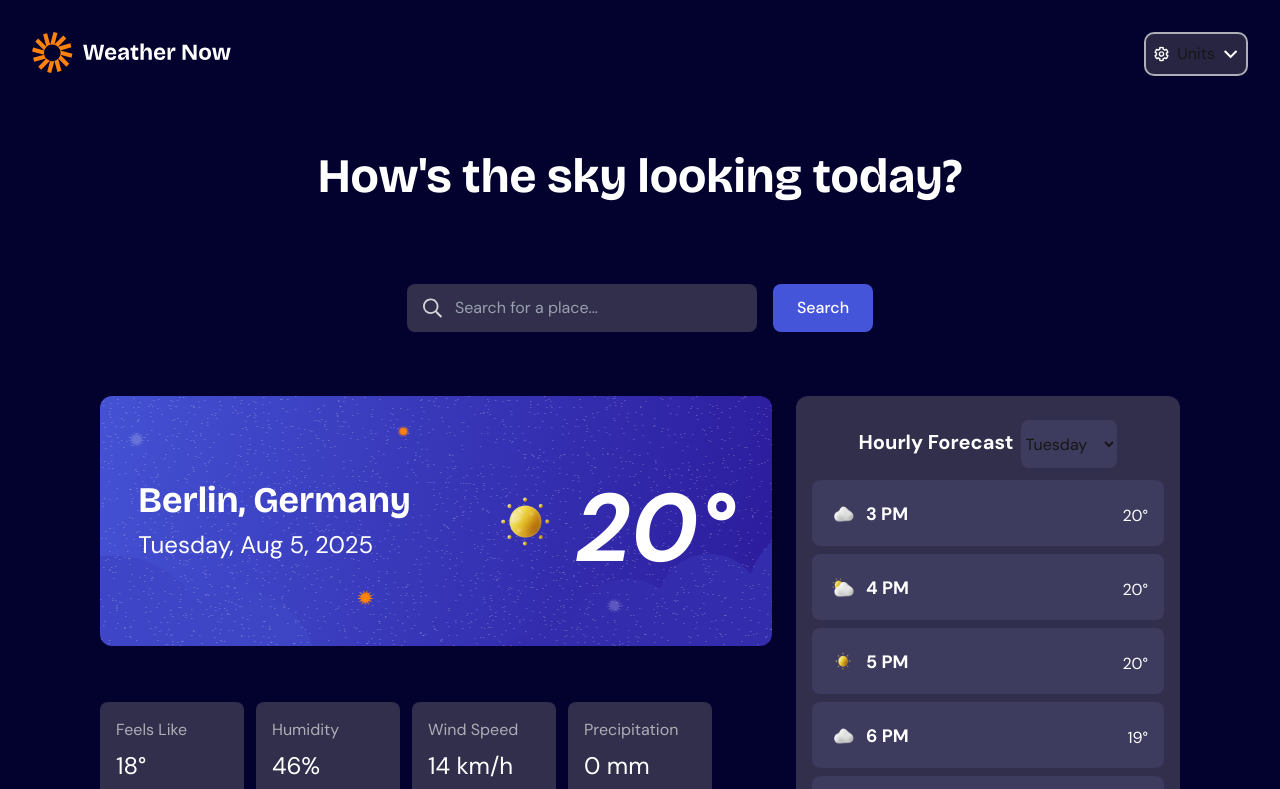
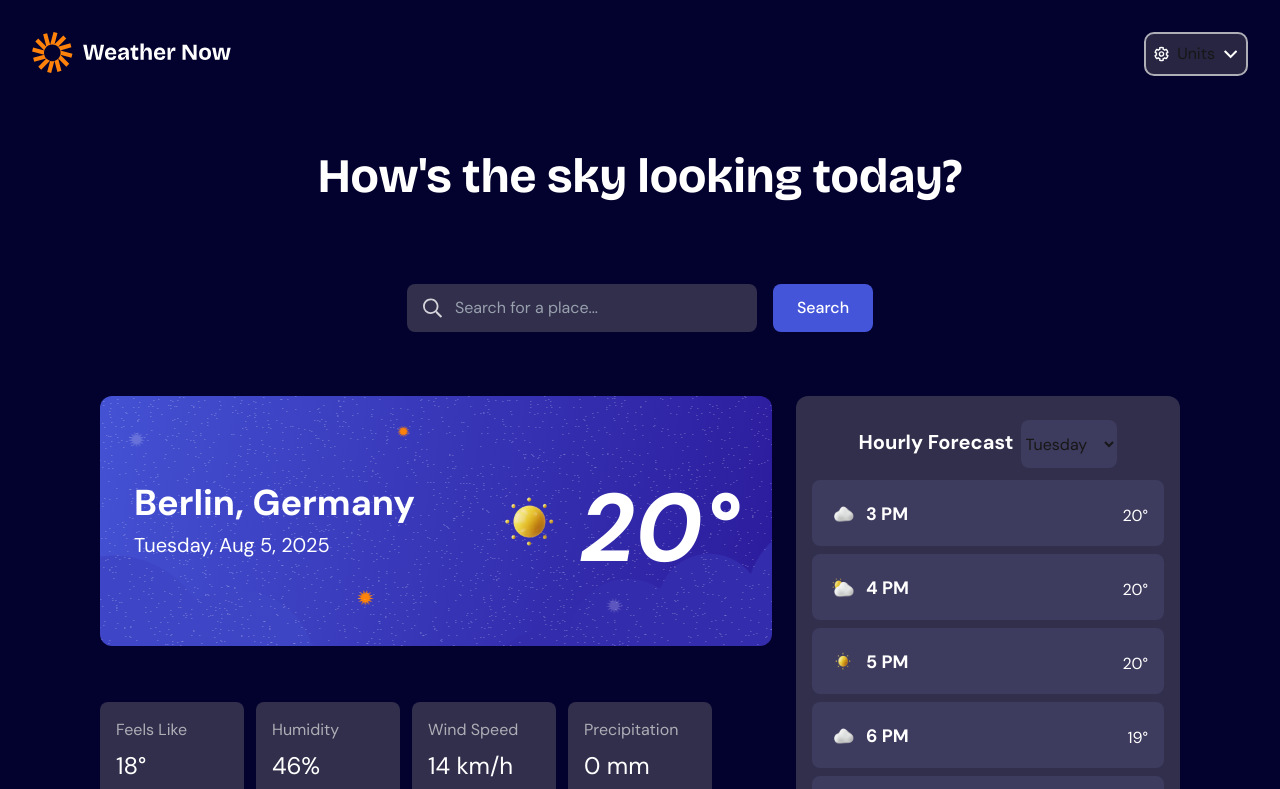
Before and after one commit to CHEGEBB/weather-app, a Next.js app: page / in a window 1280 px wide. Shown: the top 789 px of the page. Built offline with nearby package versions, Linux system fonts and the light colour scheme.

Commit message:
Update WeatherPage header styles for improved readability

```diff
--- a/app/page.tsx
+++ b/app/page.tsx
@@ -167,8 +167,8 @@ function WeatherPage() {
                 bg-[url('/assets/images/bg-today-small.svg')]
                 md:bg-[url('/assets/images/bg-today-large.svg')]">
           <div className="current-data flex flex-col justify-center align-center p-8 text-white">
-            <h1 className='text-4xl font-bold'>Berlin, Germany</h1>
-            <p className='text-2xl mt-2'>Tuesday, Aug 5, 2025</p>
+            <p className='text-4xl font-bold'>Berlin, Germany</p>
+            <p className='text-xl mt-2'>Tuesday, Aug 5, 2025</p>
             </div>
           <div className="temperature-data  flex flex-row justify-center align-center  p-8 text-white">
             <div className="temp-flex flex flex-col justify-center align-center">
```
